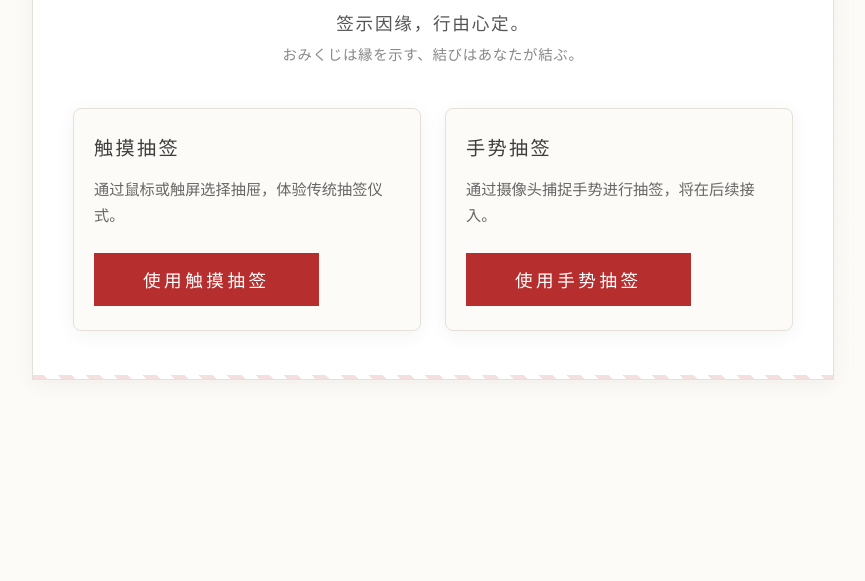
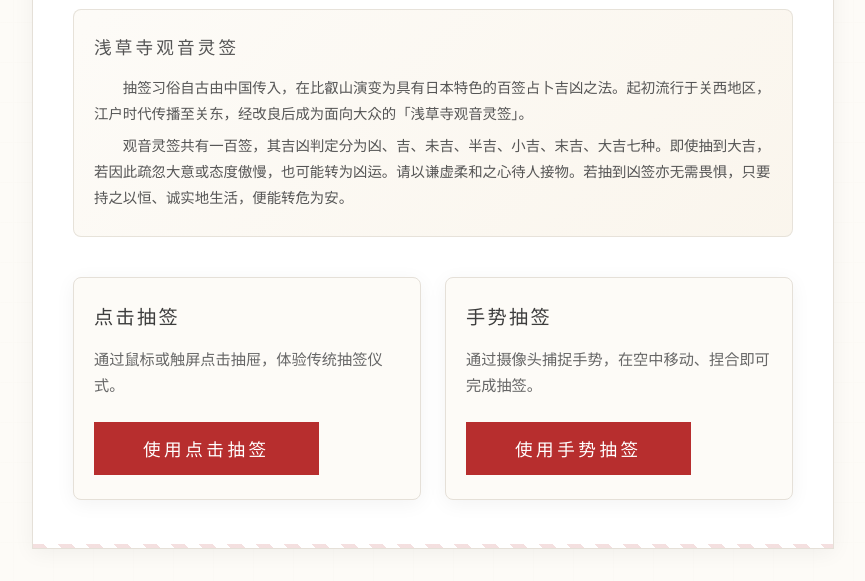
Before and after one commit to Blunnny/Sensoji-Temple-fortune, a website built with Vite: page cyber-fortune/index.html in a window 1280 px wide. Shown: the part 298-879 px from the top of the page, without its empty margins (207-1072 px from the left). Before the commit the page ends 800 px from the top, so only its background shows below. Built offline with nearby package versions, Linux system fonts and the light colour scheme.

Commit message:
修改了一些文本

```diff
--- a/cyber-fortune/src/main.ts
+++ b/cyber-fortune/src/main.ts
@@ -525,15 +525,24 @@ function renderHome(): void {
         <p class="subtitle">签示因缘，行由心定。</p>
         <p class="subtitle-jp">おみくじは縁を示す、結びはあなたが結ぶ。</p>
       </header>
+      <section class="omikuji-intro">
+        <h2 class="omikuji-intro-title">浅草寺观音灵签</h2>
+        <p class="omikuji-intro-text">
+          抽签习俗自古由中国传入，在比叡山演变为具有日本特色的百签占卜吉凶之法。起初流行于关西地区，江户时代传播至关东，经改良后成为面向大众的「浅草寺观音灵签」。
+        </p>
+        <p class="omikuji-intro-text">
+          观音灵签共有一百签，其吉凶判定分为凶、吉、未吉、半吉、小吉、末吉、大吉七种。即使抽到大吉，若因此疏忽大意或态度傲慢，也可能转为凶运。请以谦虚柔和之心待人接物。若抽到凶签亦无需畏惧，只要持之以恒、诚实地生活，便能转危为安。
+        </p>
+      </section>
       <section class="mode-section">
         <div class="mode-card">
-          <h2 class="mode-title">触摸抽签</h2>
-          <p class="mode-description">通过鼠标或触屏选择抽屉，体验传统抽签仪式。</p>
-          <button id="mode-touch" class="primary-button" type="button">使用触摸抽签</button>
+          <h2 class="mode-title">点击抽签</h2>
+          <p class="mode-description">通过鼠标或触屏点击抽屉，体验传统抽签仪式。</p>
+          <button id="mode-touch" class="primary-button" type="button">使用点击抽签</button>
         </div>
         <div class="mode-card">
           <h2 class="mode-title">手势抽签</h2>
-          <p class="mode-description">通过摄像头捕捉手势进行抽签，将在后续接入。</p>
+          <p class="mode-description">通过摄像头捕捉手势，在空中移动、捏合即可完成抽签。</p>
           <button id="mode-gesture" class="primary-button" type="button">使用手势抽签</button>
         </div>
       </section>
--- a/cyber-fortune/src/style.css
+++ b/cyber-fortune/src/style.css
@@ -112,6 +112,34 @@ body {
   font-family:
     "Noto Serif JP", serif; /* Fallback will work if Noto Serif SC covers kanji */
   letter-spacing: 0.05em;
+}
+
+.omikuji-intro {
+  margin-top: 2rem;
+  padding: 1.5rem 1.25rem;
+  border-radius: 8px;
+  border: 1px solid rgba(229, 224, 216, 0.9);
+  background: linear-gradient(
+    135deg,
+    rgba(253, 251, 247, 0.96),
+    rgba(250, 245, 236, 0.96)
+  );
+  text-align: left;
+}
+
+.omikuji-intro-title {
+  margin: 0 0 0.75rem;
+  font-size: 1.1rem;
+  letter-spacing: 0.18em;
+  color: #555;
+}
+
+.omikuji-intro-text {
+  margin: 0.4rem 0 0;
+  font-size: 0.9rem;
+  line-height: 1.8;
+  color: #555;
+  text-indent: 2em;
 }
 
 .app-actions {
```
